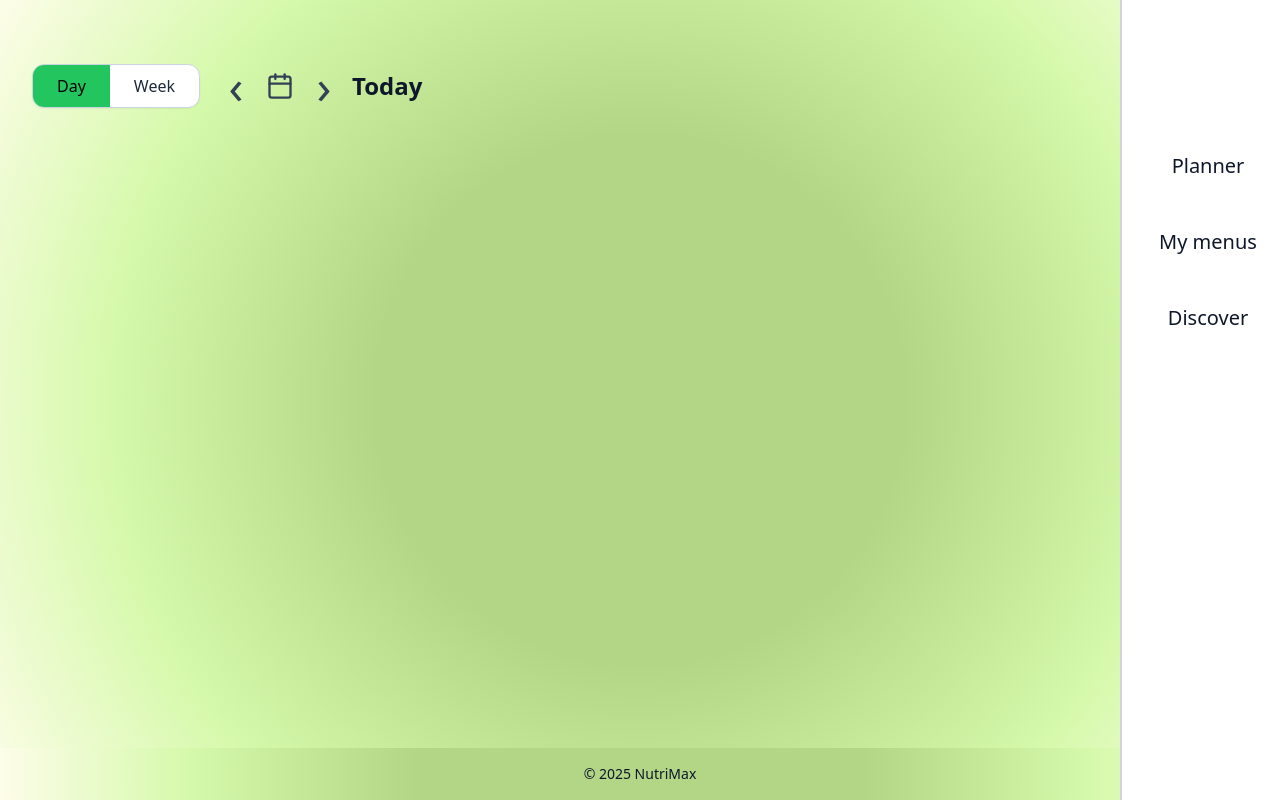
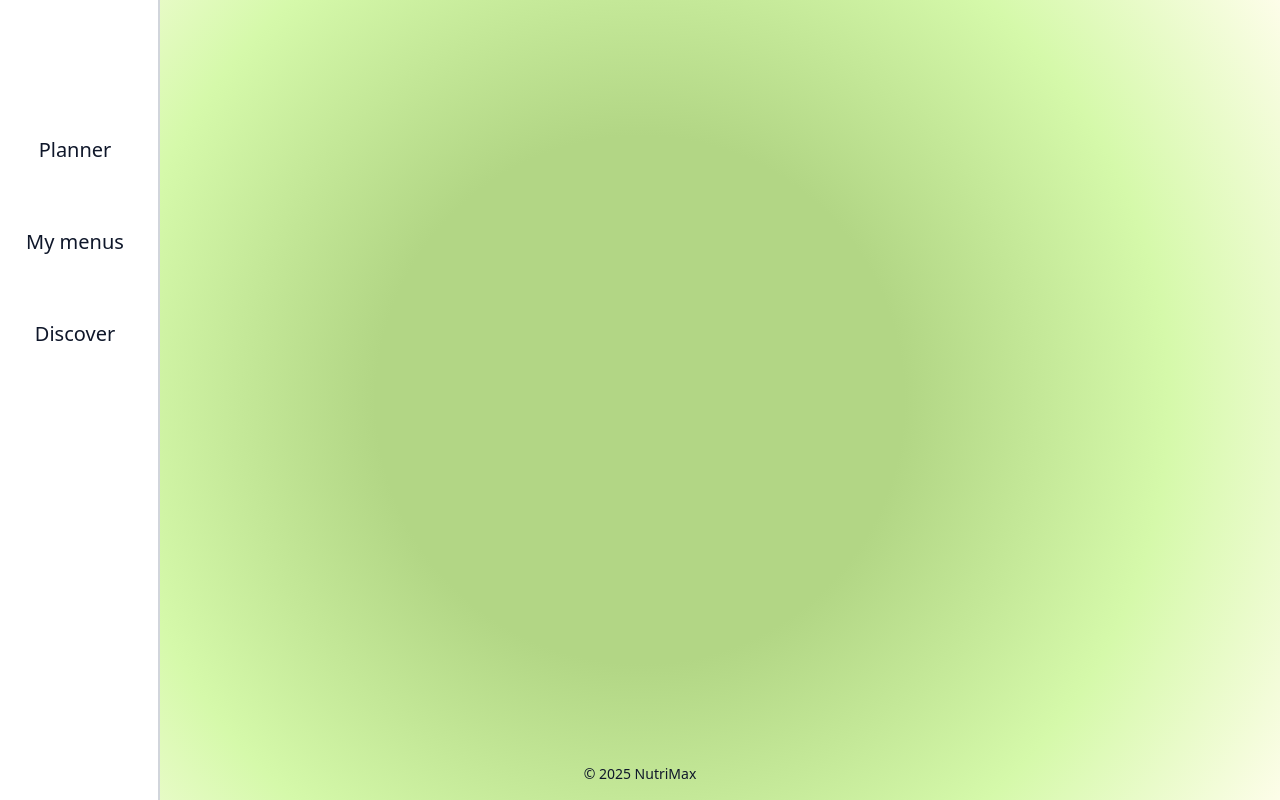
Before and after one commit to dageitnere/proj_lab, a React app in the folder app/frontend/: page /new-page in a window 1280 px wide. Built offline with nearby package versions, Linux system fonts and the light colour scheme; the HTML template or start-up script is replaced by a standard one; what tailwind-hamburgers would draw is missing.

Commit message:
Hero page upgrade

```diff
--- a/app/frontend/src/App.jsx
+++ b/app/frontend/src/App.jsx
@@ -5,6 +5,7 @@ import ForgotPasswordPage from "./pages/ForgotPasswordPage";
 import VerificationPage from "./pages/VerificationPage.jsx";
 import NewPage from "./pages/NewPage.jsx";
 import GenerateMenuPage from "./pages/GenerateMenuPage.jsx";
+import MyMenusPage from "./pages/MyMenusPage.jsx";
 
 export default function App() {
   return (
@@ -17,6 +18,7 @@ export default function App() {
           <Route path="/forgot-password" element={<ForgotPasswordPage />} />
           <Route path="/verification" element={<VerificationPage />} />
           <Route path="/generatemenu" element={<GenerateMenuPage />} />
+         <Route path="/mymenus" element={<MyMenusPage />} />
         </Routes>
       </div>
     </Router>
--- a/app/frontend/src/components/Footer.jsx
+++ b/app/frontend/src/components/Footer.jsx
@@ -1,7 +1,7 @@
 export default function Footer() {
   return (
     <footer
-      className="fixed bottom-0 left-0 w-full py-4 text-center black-white bg-noise-light"
+      className="fixed bottom-0 left-0 w-full py-4 text-center black-white bg-trasparent"
     >
       <p className="text-sm">© 2025 NutriMax</p>
     </footer>
--- a/app/frontend/src/components/Hero.jsx
+++ b/app/frontend/src/components/Hero.jsx
@@ -1,22 +1,38 @@
+import tako from "../assets/tako.png";
+
 export default function Hero() {
   return (
-    <section className="pt-40 sm:pt-32 lg:pt-48">
-      <div className="mx-auto max-w-7xl px-6 grid gap-6 lg:grid-cols-12">
-        <div className="lg:col-span-6">
+    <section className="pt-40">
+      <div className="mx-auto max-w-7xl px-6 grid grid-cols-12 gap-6">
+        <div className="col-span-6 mt-32">
           <h1
             className="
               font-libre
-              text-[#2f3c1f]
+              text-[#31332E]
               font-medium
               tracking-tight
               leading-[0.95]
-              text-5xl sm:text-7xl lg:text-8xl
+              text-[5.3rem]
             "
           >
-            <span className="block">Plan. Cook</span>
+            <span className="block">Plan. Cook.</span>
             <span className="block">Eat. Repeat.</span>
-            <span className="block">Smile.</span>
           </h1>
+                <p className="mt-8 text-[#31332E] text-xl max-w-xl leading-relaxed">
+                    <span className="block">
+                      Make meal planning simple and stress-free,
+                    </span>
+                    <span className="block">
+                      so you can eat better, save more, and live healthier.
+                    </span>
+                </p>
+        </div>
+          <div className="col-span-6 -mt-8 flex justify-center">
+          <img
+            src={tako}
+            alt="Tasty tacos"
+            className="w-[50rem] object-contain drop-shadow-xl ml-20"
+          />
         </div>
       </div>
     </section>
--- a/app/frontend/src/components/LoginForm.jsx
+++ b/app/frontend/src/components/LoginForm.jsx
@@ -78,7 +78,7 @@ export default function LoginForm({ onSuccess }) {
 
       <button
         type="submit"
-        className="w-full py-2 bg-brandGreen text-black rounded hover:bg-green-700 transition"
+        className="w-full py-2 bg-brandGreen text-white rounded hover:bg-green-700 transition"
       >
         Login
       </button>
--- a/app/frontend/src/components/NavbarLogo.jsx
+++ b/app/frontend/src/components/NavbarLogo.jsx
@@ -3,10 +3,10 @@ import { Link } from "react-router-dom";
 export default function NavbarLogo({ children }) {
   return (
     <nav
-      className="fixed top-0 left-0 w-full px-40 py-10 flex items-center justify-between bg-noise-light"
+      className="fixed top-0 left-0 w-full px-40 py-10 flex items-center justify-between bg-transparent"
     >
       <Link to="/">
-        <h1 className="text-black text-3xl font-bold">NutriMax</h1>
+        <h1 className="font-libre text-black text-3xl font-bold">NutriMax</h1>
       </Link>
       <div className="flex gap-4">
         {children}
--- a/app/frontend/src/components/SidebarMenu.jsx
+++ b/app/frontend/src/components/SidebarMenu.jsx
@@ -23,7 +23,7 @@ export default function SidebarMenu() {
 
   const handleLogout = async () => {
     try {
-      await fetch("http://localhost:8000/auth/logout", {
+      await fetch("/auth/logout", {
         method: "POST",
         credentials: "include",
       });
@@ -40,38 +40,32 @@ export default function SidebarMenu() {
     navigate("/generatemenu");
   };
 
+  const handleGoToMyMenus = () => {
+  navigate("/mymenus");
+    };
+
   return (
     <div
       className={`
-        fixed inset-y-0 right-0 z-40
-        flex
-        overflow-hidden
+        fixed inset-y-0 left-0 z-40
         bg-white
-        border-l-2 border-gray-300
-        transition-[width] duration-300
+        border-r-2 border-gray-300
         ${opened ? "w-72" : "w-40"}
       `}
     >
-      <div className="flex-1 h-full">
-        {opened && (
-          <div className="h-full flex flex-col pt-28 px-6 text-slate-900"></div>
-        )}
-      </div>
 
       <div
         className={`
-          h-full flex flex-col pt-28 items-start
-          ${opened ? "w-40 pr-6" : "w-24 pr-2"}
+          h-full flex flex-col pt-28
+          ${opened ? "items-start pl-10 pr-6" : "items-center pr-2"}
         `}
       >
         <button
           type="button"
           onClick={() => setOpened((prev) => !prev)}
           className={`
-            self-center
-            ${opened ? "" : "-ml-12"}
             tham tham-e-squeeze tham-w-7
-            ${opened ? "tham-active" : ""}
+            ${opened ? "self-start ml-4" : "self-center"}
           `}
         >
           <div className="tham-box">
@@ -80,7 +74,7 @@ export default function SidebarMenu() {
         </button>
 
         {opened && username && (
-          <div className="mt-6 flex items-center gap-2 pl-2">
+          <div className="mt-6 flex items-center gap-2 pl-4">
             <div
               className="
                 w-8 h-8
@@ -101,8 +95,8 @@ export default function SidebarMenu() {
 
         <div
           className={`
-            mt-10 w-full
-            ${opened ? "space-y-3" : "space-y-12"}
+            mt-6 w-full
+            ${opened ? "space-y-3" : " mt-24 space-y-16"}
           `}
         >
           {menuItems.map((item) => {
@@ -111,10 +105,11 @@ export default function SidebarMenu() {
             }
 
             const baseClasses = `
+              w-full
               ${
                 opened
-                  ? "text-base text-center"
-                  : "text-xl text-center -ml-10"
+                  ? "text-lg text-left pl-4"
+                  : "text-xl text-center"
               }
               text-slate-900 whitespace-nowrap
             `;
@@ -124,18 +119,29 @@ export default function SidebarMenu() {
                 <p
                   key={item.id}
                   onClick={handleGoToGenerateMenu}
-                  className={baseClasses + " cursor-pointer hover:text-green-700"}
+                  className={
+                    baseClasses + " cursor-pointer hover:text-green-700"
+                  }
                 >
                   {item.label}
                 </p>
               );
             }
 
+            if (item.id === "my-menus") {
             return (
               <p
                 key={item.id}
-                className={baseClasses}
+                onClick={handleGoToMyMenus}
+                className={baseClasses + " cursor-pointer hover:text-green-700"}
               >
+                {item.label}
+              </p>
+            );
+          }
+
+            return (
+              <p key={item.id} className={baseClasses}>
                 {item.label}
               </p>
             );
@@ -146,11 +152,13 @@ export default function SidebarMenu() {
               type="button"
               onClick={handleLogout}
               className="
-                pt-2
+                pt-4
+                w-full
                 text-base
-                text-black-600
+                text-left
+                pl-4
+                text-black
                 hover:text-green-700 hover:underline
-                block mx-auto
               "
             >
               Log out
--- a/app/frontend/src/pages/GenerateMenuPage.jsx
+++ b/app/frontend/src/pages/GenerateMenuPage.jsx
@@ -481,7 +481,7 @@ export default function GenerateMenuPage() {
     <div className="min-h-screen bg-noise-light text-slate-900">
       <SidebarMenu />
 
-      <main className="px-8 py-6 pr-40">
+      <main className="pl-52 px-8 py-6 pr-40">
         <div className="mt-10 mb-6 flex items-center justify-between">
           <div>
             <h1 className="text-3xl font-bold tracking-tight">
--- a/app/frontend/src/pages/NewPage.jsx
+++ b/app/frontend/src/pages/NewPage.jsx
@@ -5,14 +5,14 @@ import SidebarMenu from "../components/SidebarMenu.jsx";
 //           <StartScreenNewPage />
 //             </section>
 
-import PlannerHeader from "../components/PlannerHeader.jsx";
+
 
 export default function NewPage() {
   return (
     <div className="min-h-screen bg-noise-light text-slate-900">
     <SidebarMenu />
       <main className="px-8 py-6">
-          <div className="mt-10 mb-4">  <PlannerHeader /> </div>
+          <div className="mt-10 mb-4"> </div>
         <Footer />
       </main>
     </div>
--- a/app/frontend/tailwind.config.js
+++ b/app/frontend/tailwind.config.js
@@ -7,6 +7,7 @@ export default {
   theme: {
     extend: {
       colors: {
+          brandGreen: "#2F6235",
       },
       fontFamily: {
         libre: ['"Libre Baskerville"', "serif"],
```
Also changed, not shown: app/frontend/src/assets/egg.png (added), app/frontend/src/pages/MyMenusPage.jsx (added), 1 other file (tests, documents, lock files or other folders).
